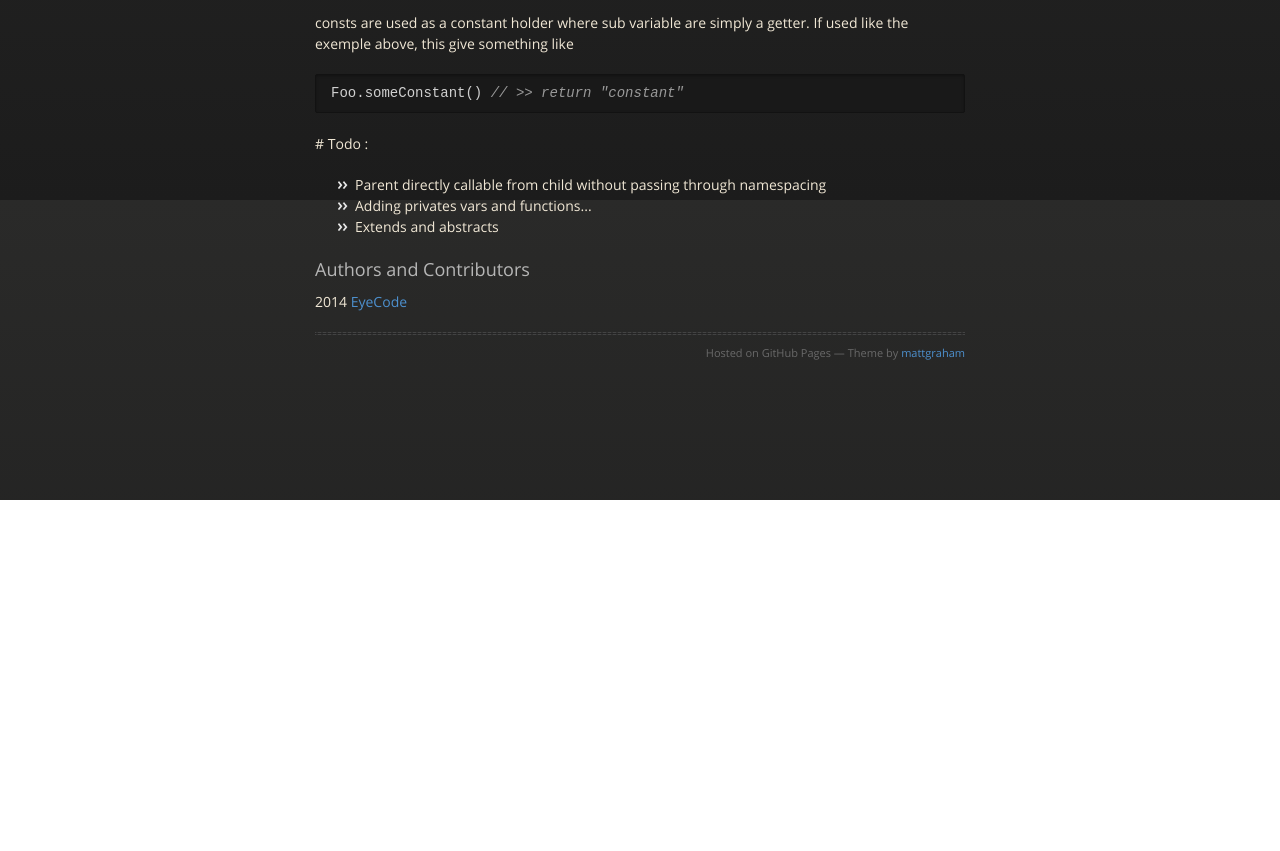
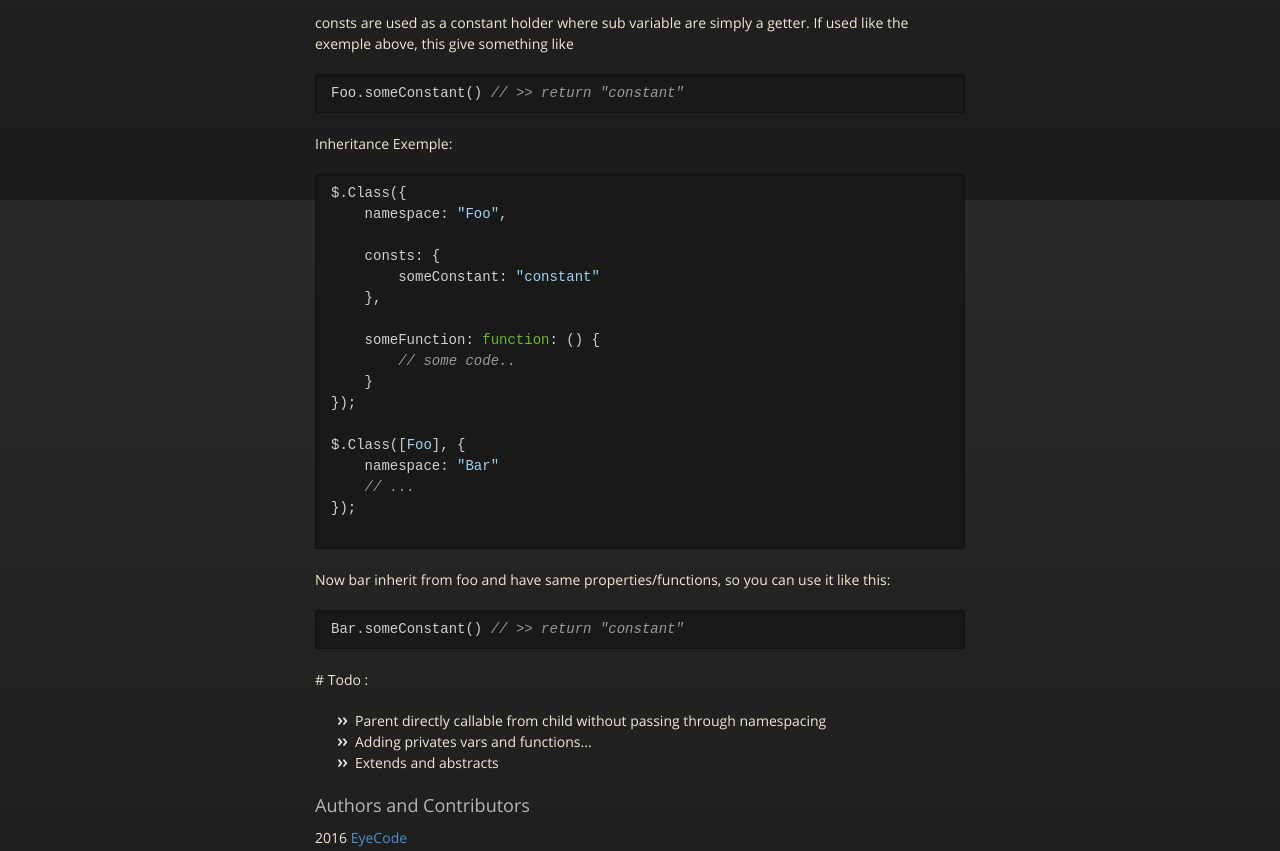
Before and after one commit to EyeCode/jquery-class, a plain HTML site: page index.html in a window 1280 px wide. Shown: the part 1400-2251 px from the top of the page. Before the commit the page ends 1900 px from the top, so only its background shows below. Drawn offline with nearby package versions, Linux system fonts and the light colour scheme.

Commit message:
updated doc for inheritance

```diff
--- a/index.html
+++ b/index.html
@@ -48,7 +48,7 @@
             <ul>
                 <li>jQuery</li>
             </ul>
-            <p>Exemple:</p>
+            <p>Basic Exemple:</p>
 
             <div class="highlight highlight-javascript">
                 <pre>
@@ -98,6 +98,35 @@
             <div class="highlight highlight-javascript">
                 <pre><span class="nx">Foo</span><span class="p">.</span><span class="nx">someConstant</span><span class="p">()</span> <span class="c1">// &gt;&gt; return "constant"</span></pre>
             </div>
+
+            <p>Inheritance Exemple:</p>
+
+            <div class="highlight highlight-javascript">
+                <pre>
+<span class="nx">$</span><span class="p">.</span><span class="nx">Class</span><span class="p">({</span>
+    <span class="nx">namespace</span><span class="o">:</span> <span class="s2">"Foo"</span><span class="p">,</span>
+
+    <span class="nx">consts</span><span class="o">:</span> <span class="p">{</span>
+        <span class="nx">someConstant</span><span class="o">:</span> <span class="s2">"constant"</span>
+    <span class="p">},</span>
+
+    <span class="nx">someFunction</span><span class="o">:</span> <span class="kd">function</span><span class="o">:</span> <span class="p">()</span> <span class="p">{</span>
+        <span class="c1">// some code..</span>
+    <span class="p">}</span>
+<span class="p">});</span>
+
+<span class="nx">$</span><span class="p">.</span><span class="nx">Class</span><span class="p">([</span><span class="s2">Foo</span><span class="o">], {</span>
+    <span class="nx">namespace</span><span class="o">:</span> <span class="s2">"Bar"</span>
+    <span class="c1">// ...</span>
+<span class="p">});
+                </pre>
+            </div>
+
+            <p>Now bar inherit from foo and have same properties/functions, so you can use it like this:</p>
+            <div class="highlight highlight-javascript">
+                <pre><span class="nx">Bar</span><span class="p">.</span><span class="nx">someConstant</span><span class="p">()</span> <span class="c1">// &gt;&gt; return "constant"</span></pre>
+            </div>
+
             <p># Todo :</p>
 
             <ul>
@@ -109,7 +138,7 @@
                 <a name="authors-and-contributors" class="anchor" href="#authors-and-contributors"><span class="octicon octicon-link"></span></a>Authors and Contributors
             </h3>
 
-            <p>2014 <a href="https://github.com/EyeCode" class="user-mention">EyeCode</a></p>
+            <p>2016 <a href="https://github.com/EyeCode" class="user-mention">EyeCode</a></p>
             <div id="foot">
                 <hr>
                 <span class="credits right">Hosted on GitHub Pages &mdash; Theme by <a href="https://twitter.com/michigangraham">mattgraham</a></span>
```
